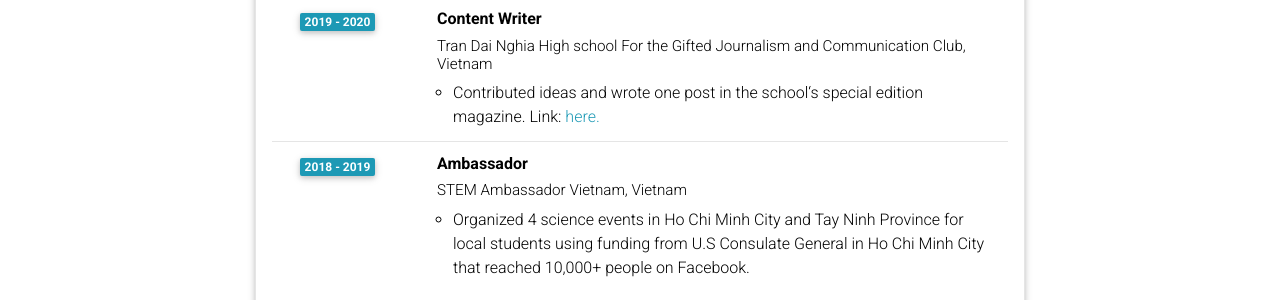
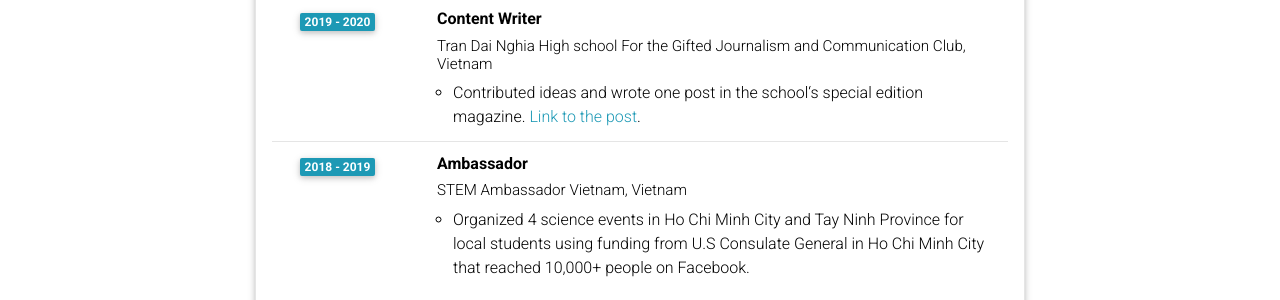
Before and after one commit to phannhatnamlhp/phannhatnamlhp.github.io, a Jekyll site: the page built from _pages/cv.md, in a window 1280 px wide and 900 px high, scrolled down 3449 px. Shown: the part 177-477 px from the top of the window. Built offline with Jekyll 4.4.1, drawn with Linux system fonts in a browser that asks for light colours; comment, search, counter and statistics services are not loaded; a style sheet for code colours, icons or effects is not loaded.

Commit message:
Update cv.yml

```diff
--- a/_data/cv.yml
+++ b/_data/cv.yml
@@ -135,7 +135,7 @@
       institution: Tran Dai Nghia High school For the Gifted Journalism and Communication Club, Vietnam
       year: 2019 - 2020
       description:
-        - Contributed ideas and wrote one post in the school&#8216s special edition magazine. Link&#58 <a href="https://drive.google.com/file/d/1W0D2guv1hohZ2tf1yQBh4GylruJfEowG">here.</a>
+        - Contributed ideas and wrote one post in the school&#8216s special edition magazine. <a href="https://phannhatnam.com/assets/pdf/NS5%20-%20Nam.pdf">Link to the post</a>.
 
     - title: Ambassador
       institution: STEM Ambassador Vietnam, Vietnam
```
